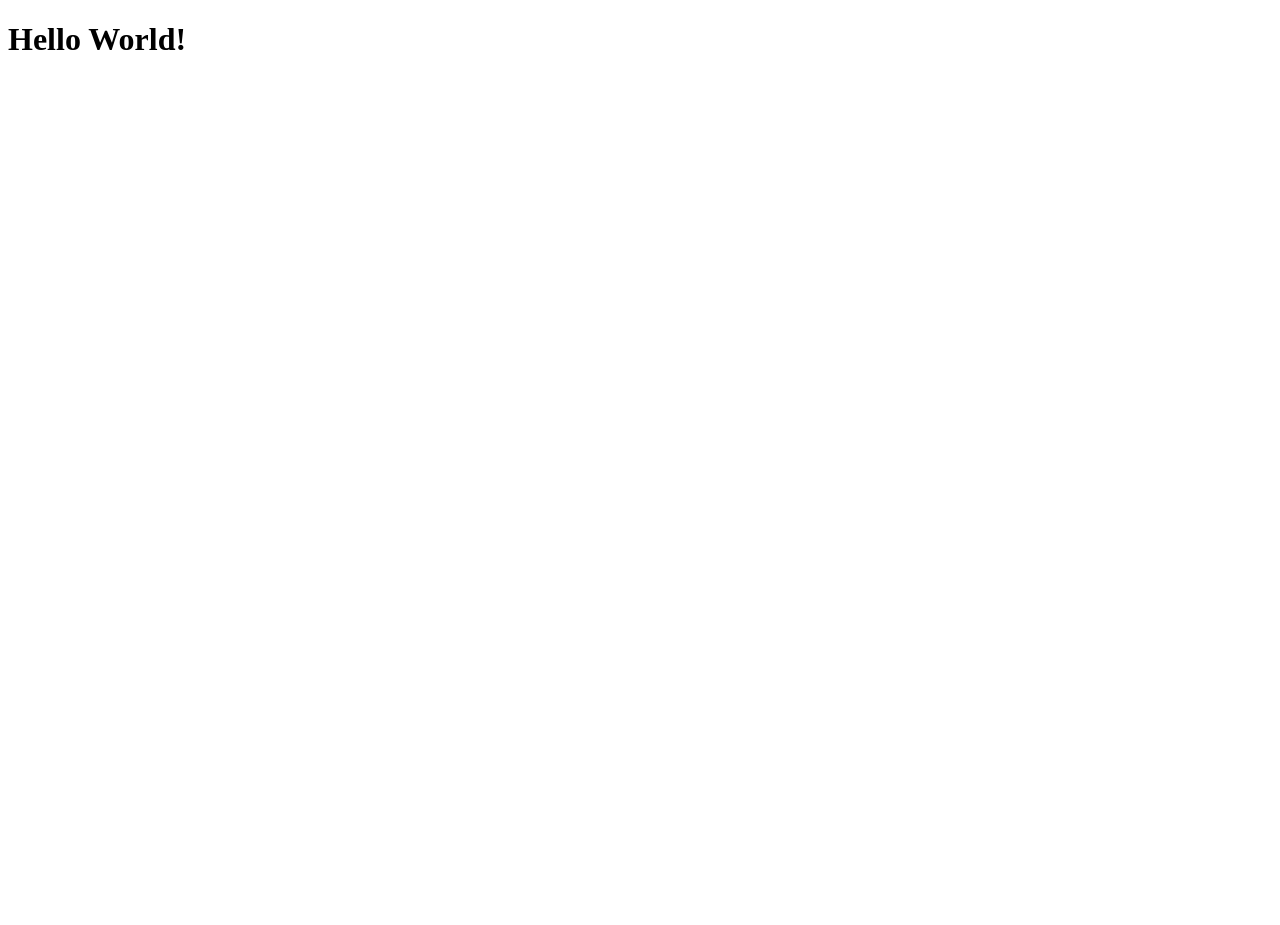
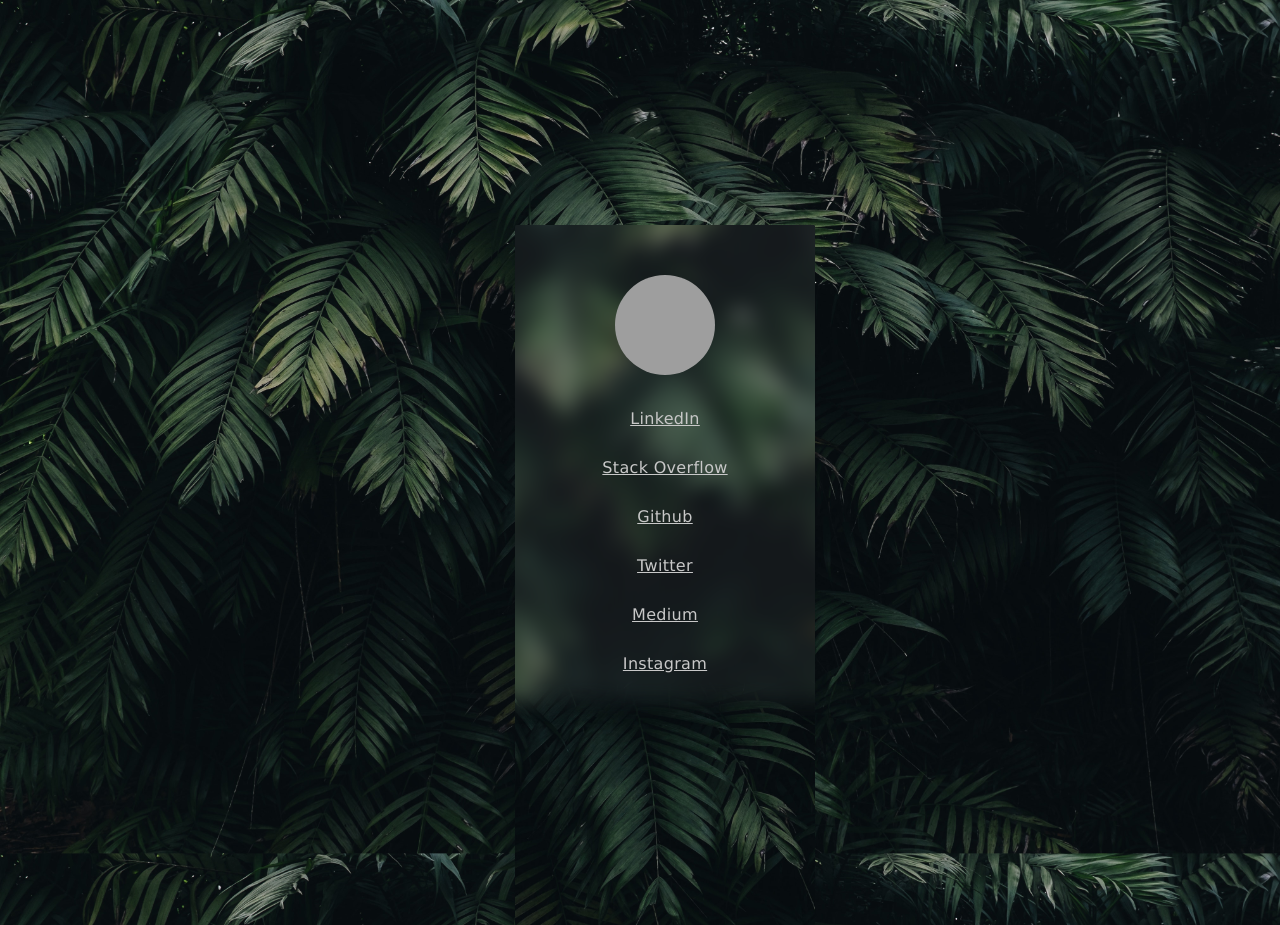
Before and after one commit to siyahsensei/siyahsensei.github.io, a plain HTML site: page index.html in a window 1280 px wide. Before the commit the page ends 800 px from the top, so only its background shows below. Drawn offline with Linux system fonts and the light colour scheme; grey boxes are pictures that could not be loaded.

Commit message:
index html template changed

```diff
--- a/index.html
+++ b/index.html
@@ -1,40 +1,25 @@
 <!DOCTYPE html>
 <html lang="en">
-  <head>
-    <meta charset="UTF-8" />
-    <meta http-equiv="X-UA-Compatible" content="IE=edge" />
-    <meta name="viewport" content="width=device-width, initial-scale=1.0" />
-    <title>Kara</title>
-    <script>
-      window.fbAsyncInit = function () {
-        FB.init({
-          appId: "362629365800349",
-          xfbml: true,
-          version: "v14.0",
-        });
-        FB.AppEvents.logPageView();
-      };
-
-      (function (d, s, id) {
-        var js,
-          fjs = d.getElementsByTagName(s)[0];
-        if (d.getElementById(id)) {
-          return;
-        }
-        js = d.createElement(s);
-        js.id = id;
-        js.src = "https://connect.facebook.net/en_US/sdk.js";
-        fjs.parentNode.insertBefore(js, fjs);
-      })(document, "script", "facebook-jssdk");
-    </script>
-  </head>
-  <body>
-    <h1>Hello World!</h1>
-    <div
-      class="fb-like"
-      data-share="true"
-      data-width="450"
-      data-show-faces="true"
-    ></div>
-  </body>
+<head>
+  <meta charset="UTF-8">
+  <meta http-equiv="X-UA-Compatible" content="IE=edge">
+  <meta name="viewport" content="width=device-width, initial-scale=1.0">
+  <title>KaraSensei</title>
+  <link rel="stylesheet" href="mystyle.css">
+</head>
+<body>
+  <div class="blurred-box">
+    <div class="user-login-box">
+      <span class="user-icon"></span>
+      <div class="user-accounts">
+        <a target="_blank" href="https://www.linkedin.com/in/muratkara0/" class="user-account">LinkedIn</a>
+        <a target="_blank" href="https://stackoverflow.com/users/10864550/murat-kara" class="user-account">Stack Overflow</a>
+        <a target="_blank" href="https://github.com/karasensei" class="user-account">Github</a>
+        <a target="_blank" href="https://twitter.com/kara_sensei" class="user-account">Twitter</a>
+        <a target="_blank" href="https://medium.com/@murat-kara" class="user-account">Medium</a>
+        <a target="_blank" href="https://www.instagram.com/karasensei0/" class="user-account">Instagram</a>
+      </div>
+    </div>
+  </div>
+</body>
 </html>
--- /dev/null
+++ b/mystyle.css
@@ -0,0 +1,85 @@
+* {
+    margin: 0;
+    padding: 0;
+}
+
+html {
+    width: 100vw;
+    height: 100vh;
+}
+
+body {
+    background-repeat: no-repeat;
+    background-attachment: fixed;
+    background-size: cover;
+    background-position: top;
+    background-image: url("background.jpg");
+    width: 100%;
+    height: 100%;
+    font-family: Verdana, Geneva, Tahoma, sans-serif;
+    letter-spacing: 0.02em;
+    font-weight: 400;
+    -webkit-font-smoothing: antialiased;
+}
+
+.blurred-box {
+    position: relative;
+    width: 300px;
+    height: 700px;
+    top: calc(50% - 175px);
+    left: calc(50% - 125px);
+    background: inherit;
+    border-radius: 2px;
+    overflow: hidden;
+}
+
+.blurred-box:after {
+    content: '';
+    width: 500px;
+    height: 500px;
+    background: inherit;
+    position: absolute;
+    left: -25px;
+    left: position;
+    right: 0;
+    top: -25px;
+    top: position;
+    bottom: 0;
+    box-shadow: inset 0 0 0 200px rgba(255, 255, 255, 0.05);
+    filter: blur(10px);
+}
+
+.user-login-box {
+    position: relative;
+    margin-top: 50px;
+    text-align: center;
+    z-index: 1;
+}
+
+.user-login-box>* {
+    display: inline-block;
+    width: 200px;
+}
+
+.user-icon {
+    width: 100px;
+    height: 100px;
+    position: relative;
+    border-radius: 50%;
+    background-size: contain;
+    background-image: url(https://avatars.githubusercontent.com/u/90932569);
+}
+
+.user-accounts {
+    display: flex;
+    flex-direction: column;
+    padding-top: 15px;
+    margin: auto;
+    width: 50%;
+}
+
+.user-account {
+    margin-top: 15px;
+    margin-bottom: 15px;
+    color: rgb(200, 200, 200);
+}
```
Also changed, not shown: background.jpg (added).
